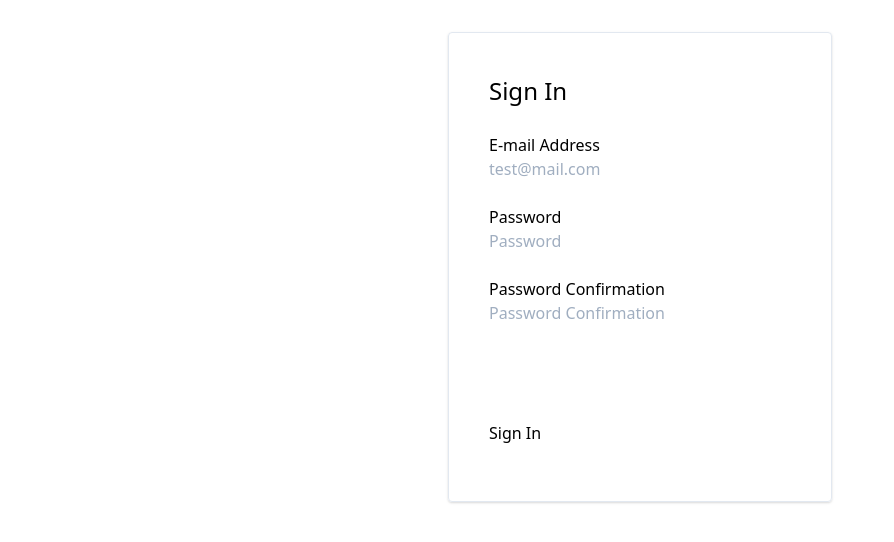
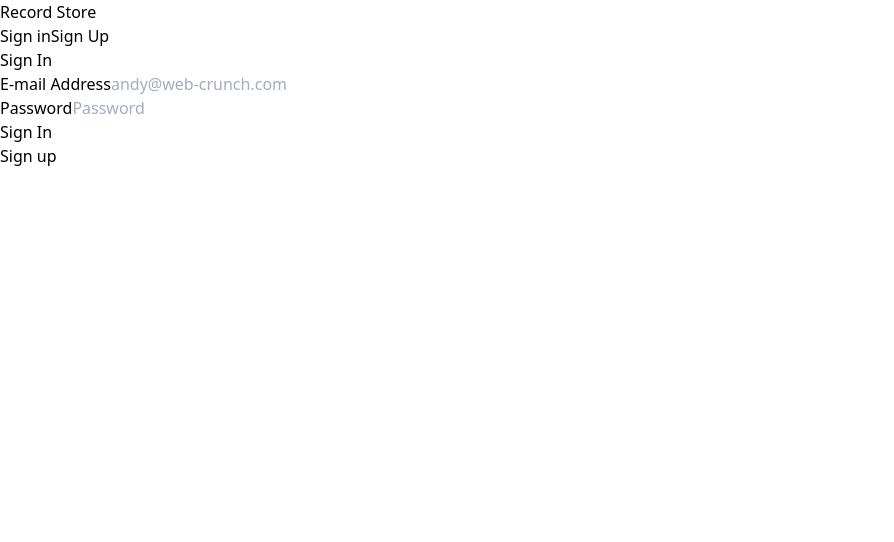
Before and after one commit to stoled/recordstore-front, a Vue app: page / in a window 1280 px wide. Shown: the top 542 px of the page, without its empty margins (0-894 px from the left). Built offline with nearby package versions, Linux system fonts and the light colour scheme.

Commit message:
Add Header component

```diff
--- a/src/App.vue
+++ b/src/App.vue
@@ -1,11 +1,16 @@
 <template>
   <div id="app">
+    <Header />
     <router-view/>
   </div>
 </template>
 
 <script>
+import Header from '@/components/Header'
 export default {
-  name: 'App'
+  name: 'App',
+  components: {
+    Header
+  }
 }
 </script>
--- /dev/null
+++ b/src/components/Header.vue
@@ -0,0 +1,42 @@
+<template>
+  <header>
+    <div>
+      <div>
+        <a href="/">Record Store</a>
+      </div>
+      <div>
+        <router-link to="/" v-if="!signedIn()">Sign in</router-link>
+        <router-link to="/signup" v-if="!signedIn()">Sign Up</router-link>
+        <router-link to="/records" v-if="signedIn()">Records</router-link>
+        <router-link to="/artists" v-if="signedIn()">Artists</router-link>
+        <a href="#" @click.prevent="signOut" v-if="signedIn()">Sign out</a>
+      </div>
+    </div>
+  </header>
+</template>
+
+<script>
+export default {
+  name: 'Header',
+  created () {
+    this.signedIn()
+  },
+  methods: {
+    setError (error, text) {
+      this.error = (error.response && error.response.data && error.response.data.error) || text
+    },
+    signedIn () {
+      return localStorage.signedIn
+    },
+    signOut () {
+      this.$http.secured.delete('/signin')
+        .then(response => {
+          delete localStorage.csrf
+          delete localStorage.signedIn
+          this.$router.replace('/')
+        })
+        .catch(error => this.setError(error, 'Cannot sign out'))
+    }
+  }
+}
+</script>
--- a/src/components/Signin.vue
+++ b/src/components/Signin.vue
@@ -1,27 +1,21 @@
 <template>
-  <div class="max-w-sm m-auto my-8">
-    <div class="border p-10 border-grey-light shadow rounded">
-      <h3 class="text-2xl mb-6 text-grey-darkest">Sign In</h3>
-      <form @submit.prevent="signup">
-        <div class="text-red" v-if="error">{{ error }}</div>
+  <div>
+    <div>
+      <h3>Sign In</h3>
+      <form @submit.prevent="signin">
+        <div v-if="error">{{ error }}</div>
 
-        <div class="mb-6">
-          <label for="email" class="label">E-mail Address</label>
-          <input type="email" v-model="email" class="input" id="email" placeholder="test@mail.com">
+        <div>
+          <label for="email">E-mail Address</label>
+          <input type="email" v-model="email" id="email" placeholder="andy@web-crunch.com">
         </div>
+        <div>
+          <label for="password">Password</label>
+          <input type="password" v-model="password" id="password" placeholder="Password">
+        </div>
+        <button type="submit">Sign In</button>
 
-        <div class="mb-6">
-          <label for="password" class="label">Password</label>
-          <input type="password" v-model="password" class="input" id="password" placeholder="Password">
-        </div>
-
-        <div class="mb-6">
-          <label for="password_confirmation" class="label">Password Confirmation</label>
-          <input type="password" v-model="password_confirmation" class="input" id="password_confirmation" placeholder="Password Confirmation">
-        </div>
-        <button type="submit" class="font-sans font-bold px-4 rounded cursor-pointer no-underline bg-green hover:bg-green-dark block w-full py-4 text-white items-center justify-center">Sign Up</button>
-
-        <div class="my-4"><router-link to="/" class="link-grey">Sign In</router-link></div>
+        <div><router-link to="/signup">Sign up</router-link></div>
       </form>
     </div>
   </div>
@@ -29,30 +23,29 @@
 
 <script>
 export default {
-  name: 'Signup',
+  name: 'Signin',
   data () {
     return {
       email: '',
       password: '',
-      password_confirmation: '',
       error: ''
     }
   },
   created () {
-    this.checkedSignedIn()
+    this.checkSignedIn()
   },
   updated () {
-    this.checkedSignedIn()
+    this.checkSignedIn()
   },
   methods: {
-    signup () {
-      this.$http.plain.post('/signup', { email: this.email, password: this.password, password_confirmation: this.password_confirmation })
-        .then(response => this.signupSuccessful(response))
-        .catch(error => this.signupFailed(error))
+    signin () {
+      this.$http.plain.post('/signin', { email: this.email, password: this.password })
+        .then(response => this.signinSuccessful(response))
+        .catch(error => this.signinFailed(error))
     },
-    signupSuccessful (response) {
+    signinSuccessful (response) {
       if (!response.data.csrf) {
-        this.signupFailed(response)
+        this.signinFailed(response)
         return
       }
       localStorage.csrf = response.data.csrf
@@ -60,12 +53,12 @@ export default {
       this.error = ''
       this.$router.replace('/records')
     },
-    signupFailed (error) {
-      this.error = (error.response && error.response.data && error.response.data.error) || 'Something went wrong'
+    signinFailed (error) {
+      this.error = (error.response && error.response.data && error.response.data.error) || ''
       delete localStorage.csrf
       delete localStorage.signedIn
     },
-    checkedSignedIn () {
+    checkSignedIn () {
       if (localStorage.signedIn) {
         this.$router.replace('/records')
       }
--- a/src/components/Signup.vue
+++ b/src/components/Signup.vue
@@ -1,24 +1,27 @@
+<template>
+  <div>
+    <div>
+      <h3>Sign Up</h3>
+      <form @submit.prevent="signup">
+        <div v-if="error">{{ error }}</div>
 
-<template>
-  <div class="max-w-sm m-auto my-8">
-    <div class="border p-10 border-grey-light shadow rounded">
-      <h3 class="text-2xl mb-6 text-grey-darkest">Sign Up</h3>
-      <form @submit.prevent="signup">
-        <div class="text-red" v-if="error">{{ error }}</div>
-
-        <div class="mb-6">
-          <label for="email" class="label">E-mail Address</label>
-          <input type="email" v-model="email" class="input" id="email" placeholder="test@mail.com">
+        <div>
+          <label for="email">E-mail Address</label>
+          <input type="email" v-model="email" id="email" placeholder="andy@web-crunch.com">
         </div>
 
-        <div class="mb-6">
-          <label for="password" class="label">Password</label>
-          <input type="password" v-model="password" class="input" id="password" placeholder="Password">
+        <div>
+          <label for="password">Password</label>
+          <input type="password" v-model="password" id="password" placeholder="Password">
         </div>
 
-        <button type="submit" class="font-sans font-bold px-4 rounded cursor-pointer no-underline bg-green hover:bg-green-dark block w-full py-4 text-white items-center justify-center">Sign Up</button>
+        <div>
+          <label for="password_confirmation">Password Confirmation</label>
+          <input type="password" v-model="password_confirmation" id="password_confirmation" placeholder="Password Confirmation">
+        </div>
+        <button type="submit">Sign Up</button>
 
-        <div class="my-4"><router-link to="/" class="link-grey">Sign Up</router-link></div>
+        <div><router-link to="/">Sign in</router-link></div>
       </form>
     </div>
   </div>
@@ -26,6 +29,51 @@
 
 <script>
 export default {
+  name: 'Signup',
+  data () {
+    return {
+      email: '',
+      password: '',
+      password_confirmation: '',
+      error: ''
+    }
+  },
+  created () {
+    this.checkedSignedIn()
+  },
+  updated () {
+    this.checkedSignedIn()
+  },
+  methods: {
+    signup () {
+      this.$http.plain.post('/signup', { email: this.email, password: this.password, password_confirmation: this.password_confirmation })
+        .then(response => this.signupSuccessful(response))
+        .catch(error => this.signupFailed(error))
+    },
+    signupSuccessful (response) {
+      if (!response.data.csrf) {
+        this.signupFailed(response)
+        return
+      }
+      localStorage.csrf = response.data.csrf
+      localStorage.signedIn = true
+      this.error = ''
+      this.$router.replace('/records')
+    },
+    signupFailed (error) {
+      this.error = (error.response && error.response.data && error.response.data.error) || 'Something went wrong'
+      delete localStorage.csrf
+      delete localStorage.signedIn
+    },
+    checkedSignedIn () {
+      if (localStorage.signedIn) {
+        this.$router.replace('/records')
+      }
+    }
+  }
+}
+</script>
+export default {
 
 }
 </script>
--- a/src/router/index.js
+++ b/src/router/index.js
@@ -14,7 +14,7 @@ export default new Router({
       component: Signin
     },
     {
-      path: '/',
+      path: '/signup',
       name: 'Signup',
       component: Signup
     }
```
